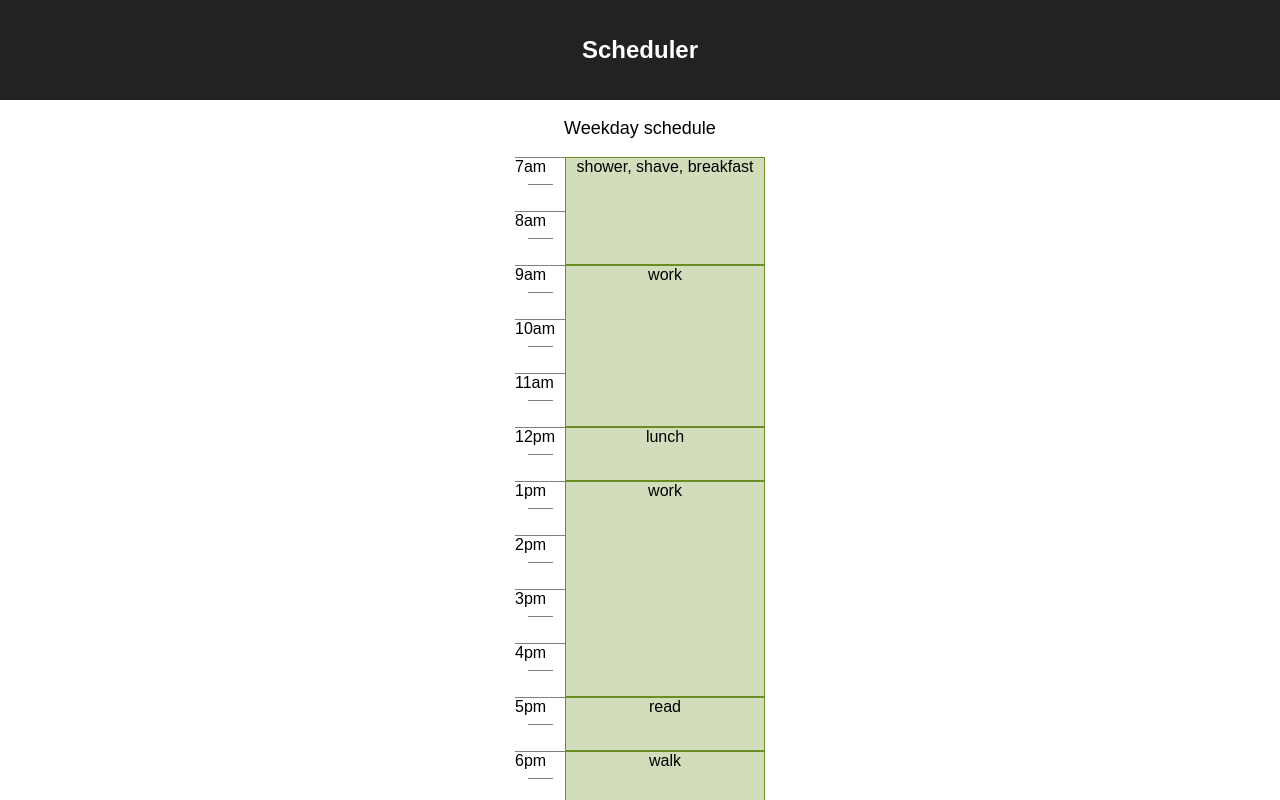
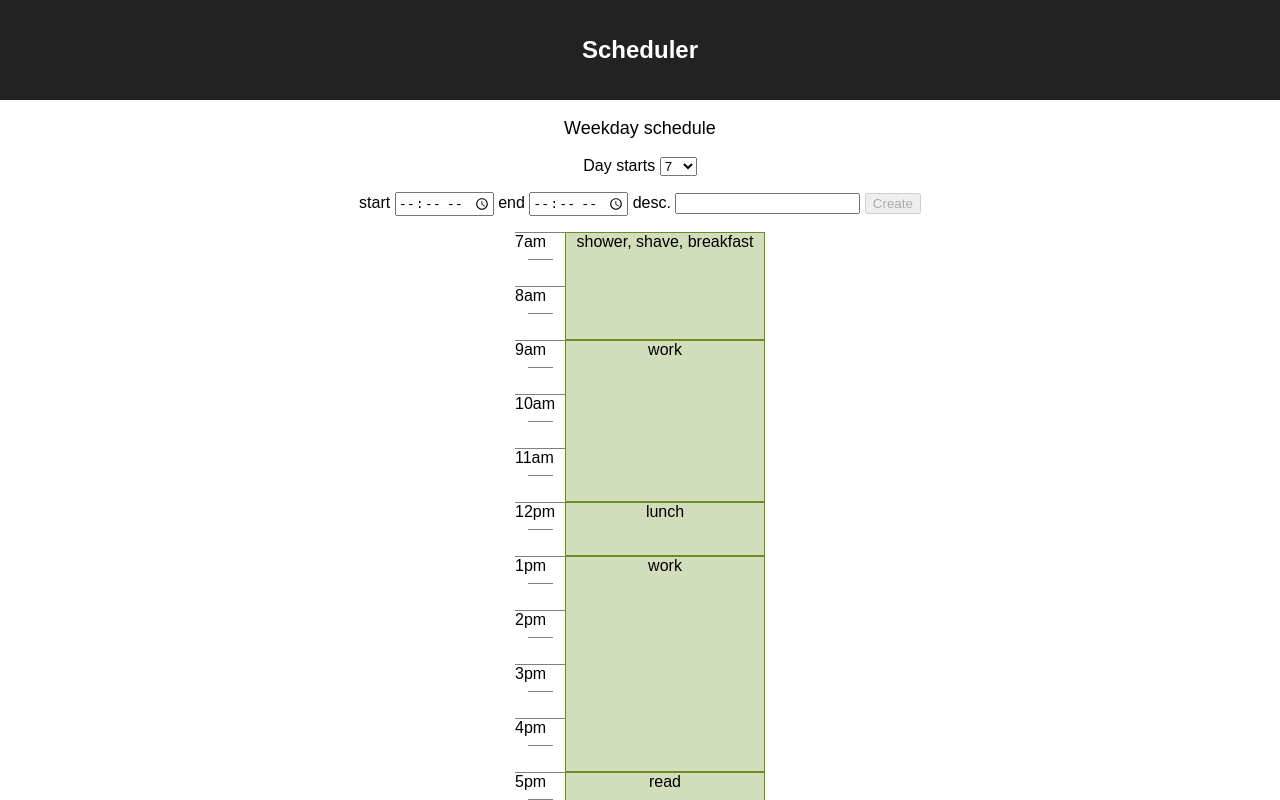
Before and after one commit to orbium/scheduler, a React (Create React App) app: page / in a window 1280 px wide. Shown: the top 800 px of the page. Built offline with nearby package versions, Linux system fonts and the light colour scheme.

Commit message:
Print out hours programmatically

```diff
--- a/src/App.css
+++ b/src/App.css
@@ -59,6 +59,8 @@
    /* overflow: hidden; */
    box-sizing: border-box;
    border-collapse: collapse;
+   /* display: table-cell; */
+   vertical-align: middle;
 }
 
 .time-marker {
--- a/src/App.js
+++ b/src/App.js
@@ -1,11 +1,22 @@
 import React, { Component } from 'react';
 import './App.css';
 
+const hours = [... new Array(24).keys()];
 
 class App extends Component {
   constructor() {
     super();
-    this.state = { hour1: 0, am7: 0 }
+    this.handleCreate = this.handleCreate.bind(this);
+    this.handleSelectDayStart = this.handleSelectDayStart.bind(this);
+    // this.render = this.handleCreate.bind(this);
+    this.state = {
+      hour1: 0,
+      dayStart: 7,
+      scheduledItems: [
+        { time: '07:00', description: 'shower, shave, breakfast' },
+        { time: '09:00', description: 'work' }
+      ]
+    };
   }
 
   componentDidMount() {
@@ -28,29 +39,8 @@ class App extends Component {
     const pm10Rect = document.getElementById('10pm').getBoundingClientRect();
     const pm11Rect = document.getElementById('11pm').getBoundingClientRect();
 
-    [
-      'hour1 ' + (am8Rect.top - am7Rect.top),
-      'schedule ' + schedule.top,
-      'am7Rect ' + am7Rect.top,
-      'am8Rect ' + am8Rect.top,
-      'am9Rect ' + am9Rect.top,
-      'am10Rect ' + am10Rect.top,
-      'am11Rect ' + am11Rect.top,
-      'pm12Rect ' + pm12Rect.top,
-      'pm1Rect ' + pm1Rect.top,
-      'pm2Rect ' + pm2Rect.top,
-      'pm3Rect ' + pm3Rect.top,
-      'pm4Rect ' + pm4Rect.top,
-      'pm5Rect ' + pm5Rect.top,
-      'pm6Rect ' + pm6Rect.top,
-      'pm7Rect ' + pm7Rect.top,
-      'pm8Rect ' + pm8Rect.top,
-      'pm9Rect ' + pm9Rect.top,
-      'pm10Rect ' + pm10Rect.top,
-      'pm11Rect ' + pm11Rect.top,
-    ].forEach(e => console.log(e));
-
     this.setState({
+      distance1hour: am8Rect.top - am7Rect.top,
       hour1: am8Rect.top - am7Rect.top,
       am7: am7Rect.top - schedule.top,
       am8: am8Rect.top - schedule.top,
@@ -69,11 +59,35 @@ class App extends Component {
       pm9: pm9Rect.top - schedule.top,
       pm10: pm10Rect.top - schedule.top,
       pm11: pm11Rect.top - schedule.top
-    }, () => console.log(this.state))
+    })
+  }
+
+  handleCreate(e) {
+    const time = document.getElementById('scheduled-time').value;
+  }
+
+  handleSelectDayStart(e) {
+    this.setState({ dayStart: parseInt(e.target.value) });
+  }
+
+  renderHours() {
+    return (
+      hours.map(hour => {
+        const computedHour = (hour + this.state.dayStart) % 24
+            , twelveHour = ((computedHour + 11) % 12) + 1
+            , suffix = computedHour >= 12 ? "pm" : "am"
+            ;
+
+        return (
+          <div key={computedHour} id={twelveHour + suffix} className="time-marker">
+            {twelveHour}{suffix}<hr />&nbsp;
+          </div>
+        );
+      })
+    );
   }
 
   render() {
-    const hours = ['7am', '8am', '9am', '10am', '11am', '12pm', '1pm', '2pm', '3pm', '4pm', '5pm', '6pm', '7pm', '8pm', '9pm', '10pm', '11pm', '12am', '1am', '2am', '3am', '4am', '5am', '6am'];
     return (
       <div className="App">
         <header className="App-header">
@@ -82,11 +96,27 @@ class App extends Component {
         <p className="App-intro">
           Weekday schedule
         </p>
+        Day starts
+        {' '}
+        <select id="day-start" onChange={this.handleSelectDayStart} defaultValue={this.state.dayStart}>
+          {hours.map(hour =>
+            <option key={hour} value={hour}>
+              {hour}
+            </option>
+          )}
+        </select>
+        <p>
+          start <input type="time" id="scheduled-time" />
+          {' '}
+          end <input type="time" id="scheduled-time" />
+          {' '}
+          desc. <input id="scheduled-item" />
+          {' '}
+          <button onClick={this.handleCreate} disabled>Create</button>
+        </p>
         <div className="center">
           <div className="column" id="time-column">
-            {hours.map(e =>
-              <div key={e} id={e} className="time-marker">{e}<hr />&nbsp;</div>
-            )}
+            {this.renderHours()}
           </div>
           <div className="column" id="schedule">
             <div style={{width: 200}}></div>
```
